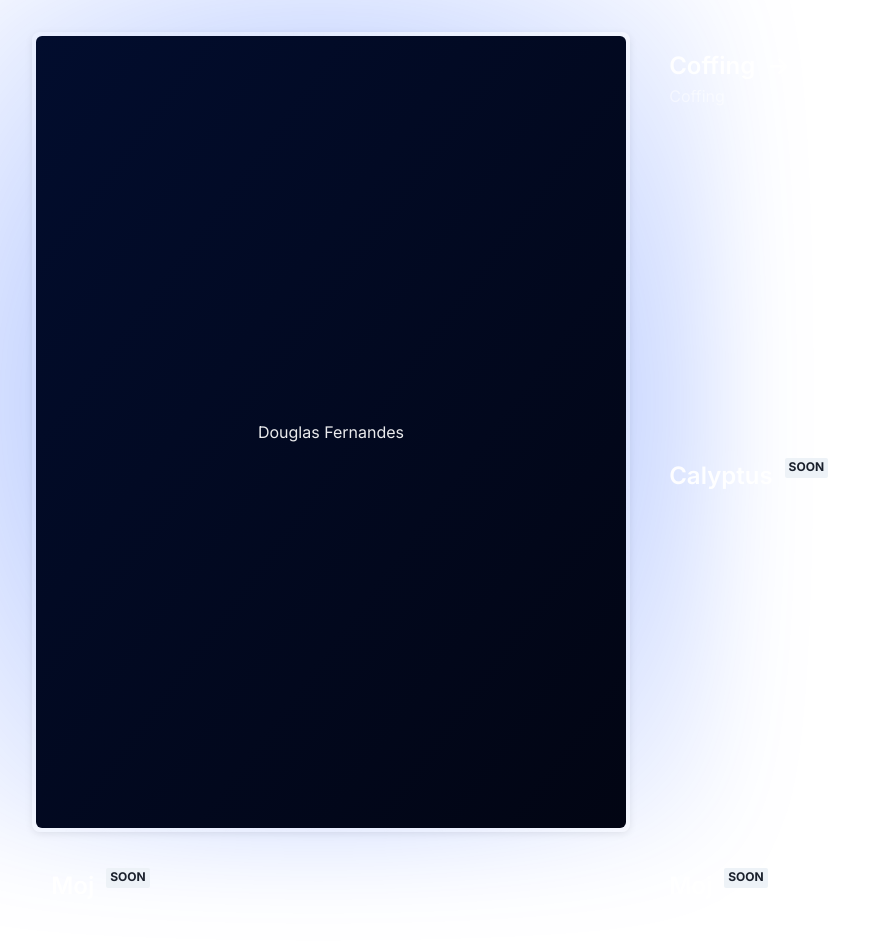
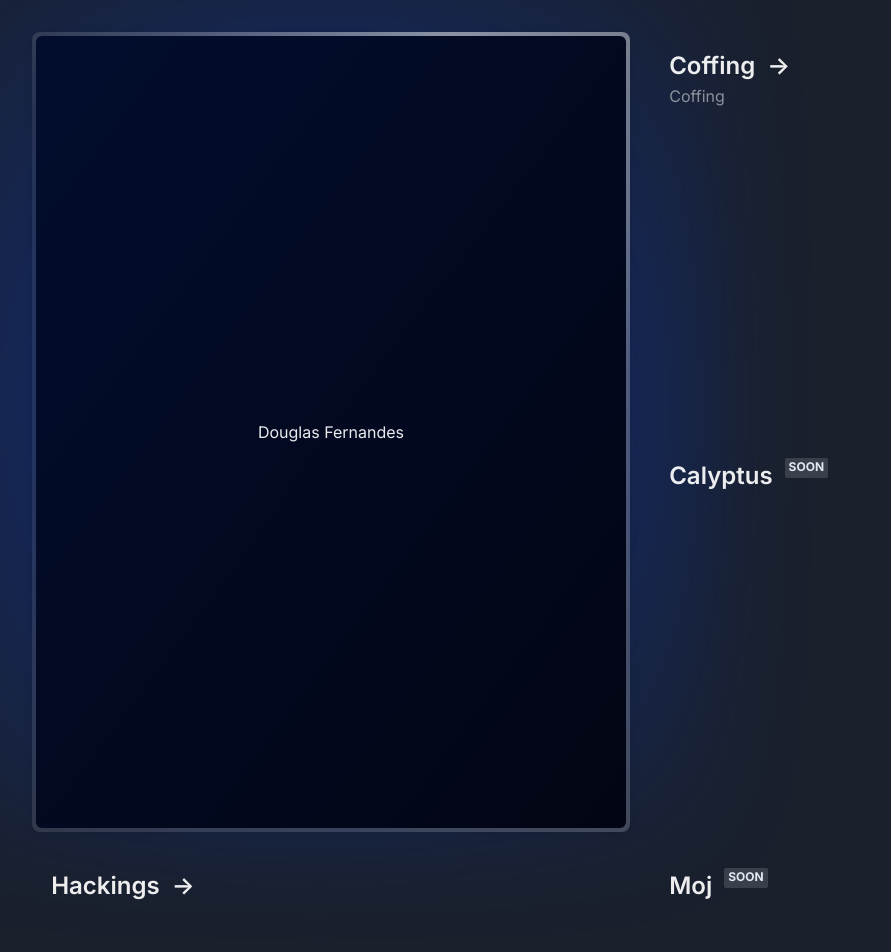
Before and after one commit to ifdouglas/ifdouglas, a Next.js app: page / in a window 1280 px wide. Shown: the top 952 px of the page, without its empty margins (0-891 px from the left). Built offline with nearby package versions, Linux system fonts and the light colour scheme.

Commit message:
feat: i18n and theme

```diff
--- a/components/Card.tsx
+++ b/components/Card.tsx
@@ -48,15 +48,14 @@ export const Card = ({ title, href, children }: CardProps) => {
         },
       }}
     >
-      <Text
+      <Flex
         fontSize="1.5rem"
         fontWeight={600}
-        display="flex"
         flexDirection="row"
         columnGap={3}
       >
         {!!href ? <Released /> : <Soon />}
-      </Text>
+      </Flex>
       <Flex color="rgba(255, 255, 255, 0.5)">{children}</Flex>
     </Flex>
   );
--- a/components/Text.tsx
+++ b/components/Text.tsx
@@ -3,9 +3,14 @@ import {
   Text as ChakraText,
   TextProps as ChakraTextProps,
 } from "@chakra-ui/react";
+import { useTranslation } from "react-i18next";
 
-interface TextProps extends ChakraTextProps {}
+interface TextProps extends ChakraTextProps {
+  children: string;
+}
 
-export const Text = ({ children, ...rest }: TextProps) => (
-  <ChakraText {...rest}>{children}</ChakraText>
-);
+export const Text = ({ children, ...rest }: TextProps) => {
+  const { t } = useTranslation();
+
+  return <ChakraText {...rest}>{t(children)}</ChakraText>;
+};
--- a/package.json
+++ b/package.json
@@ -19,9 +19,12 @@
     "eslint": "8.33.0",
     "eslint-config-next": "13.1.6",
     "framer-motion": "^9.0.1",
+    "i18next": "^22.4.9",
+    "i18next-browser-languagedetector": "^7.0.1",
     "next": "13.1.6",
     "react": "18.2.0",
     "react-dom": "18.2.0",
+    "react-i18next": "^12.1.5",
     "typescript": "4.9.5"
   }
 }
--- a/pages/index.tsx
+++ b/pages/index.tsx
@@ -66,7 +66,7 @@ export default function Home() {
         </GridItem>
 
         <GridItem rowSpan={1} colSpan={1}>
-          <Card title="Moj"></Card>
+          <Card title="Hackings" href="https://www.hackings.com.br"></Card>
         </GridItem>
 
         <GridItem rowSpan={1} colSpan={1}>
--- a/styles/global.theme.tsx
+++ b/styles/global.theme.tsx
@@ -7,15 +7,14 @@ import { Inter } from "@next/font/google";
 const inter = Inter({ subsets: ["latin"] });
 
 export const theme = extendTheme({
-  // config: {
-  //   initialColorMode: "dark",
-  //   useSystemColorMode: false,
-  // },
+  config: {
+    initialColorMode: "dark",
+    useSystemColorMode: false,
+  },
   styles: {
     global: (props: StyleFunctionProps) => ({
       body: {
         fontFamily: inter.style.fontFamily,
-        // color: mode("gray.800", "whiteAlpha.900")(props),
         color: "whiteAlpha.900",
         lineHeight: "base",
       },
--- /dev/null
+++ b/utils/i18n/locale/en-us.json
@@ -0,0 +1,3 @@
+{
+  "soon": "soon"
+}
--- /dev/null
+++ b/utils/i18n/locale/pt-br.json
@@ -0,0 +1,3 @@
+{
+  "soon": "em breve"
+}
```
Also changed, not shown: utils/i18n/index.ts (added, +34 -0 lines), 1 other file (tests, documents, lock files or other folders).
